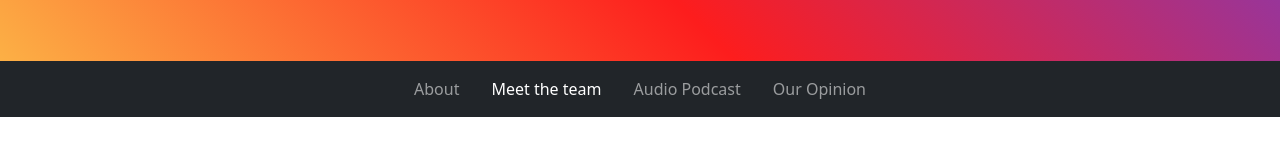
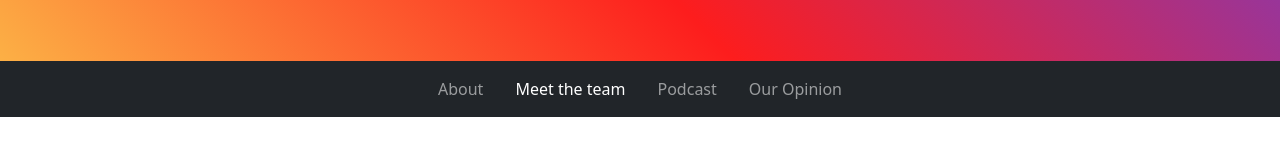
Before and after one commit to CarlosRC-23/ASIR1_2627_prueba, a plain HTML site: page MARCAS/Podcast_Ingles/web/carlos.html in a window 1280 px wide. Shown: the part 131-290 px from the top of the page. Drawn offline with nearby package versions, Linux system fonts and the light colour scheme.

Commit message:
Rename 'Audio Podcast' link to 'Podcast'

```diff
--- a/MARCAS/Podcast_Ingles/web/carlos.html
+++ b/MARCAS/Podcast_Ingles/web/carlos.html
@@ -40,7 +40,7 @@
     <ul class="navbar-nav flex-row flex-wrap justify-content-center gap-3">
       <li class="nav-item"><a class="nav-link" href="index.html">About</a></li>
       <li class="nav-item"><a class="nav-link active" aria-current="page" href="podcast1.html">Meet the team</a></li>
-      <li class="nav-item"><a class="nav-link" href="podcast2.html">Audio Podcast</a></li>
+      <li class="nav-item"><a class="nav-link" href="podcast2.html">Podcast</a></li>
       <li class="nav-item"><a class="nav-link" href="opinion.html">Our Opinion</a></li>
     </ul>
   </div>
```
